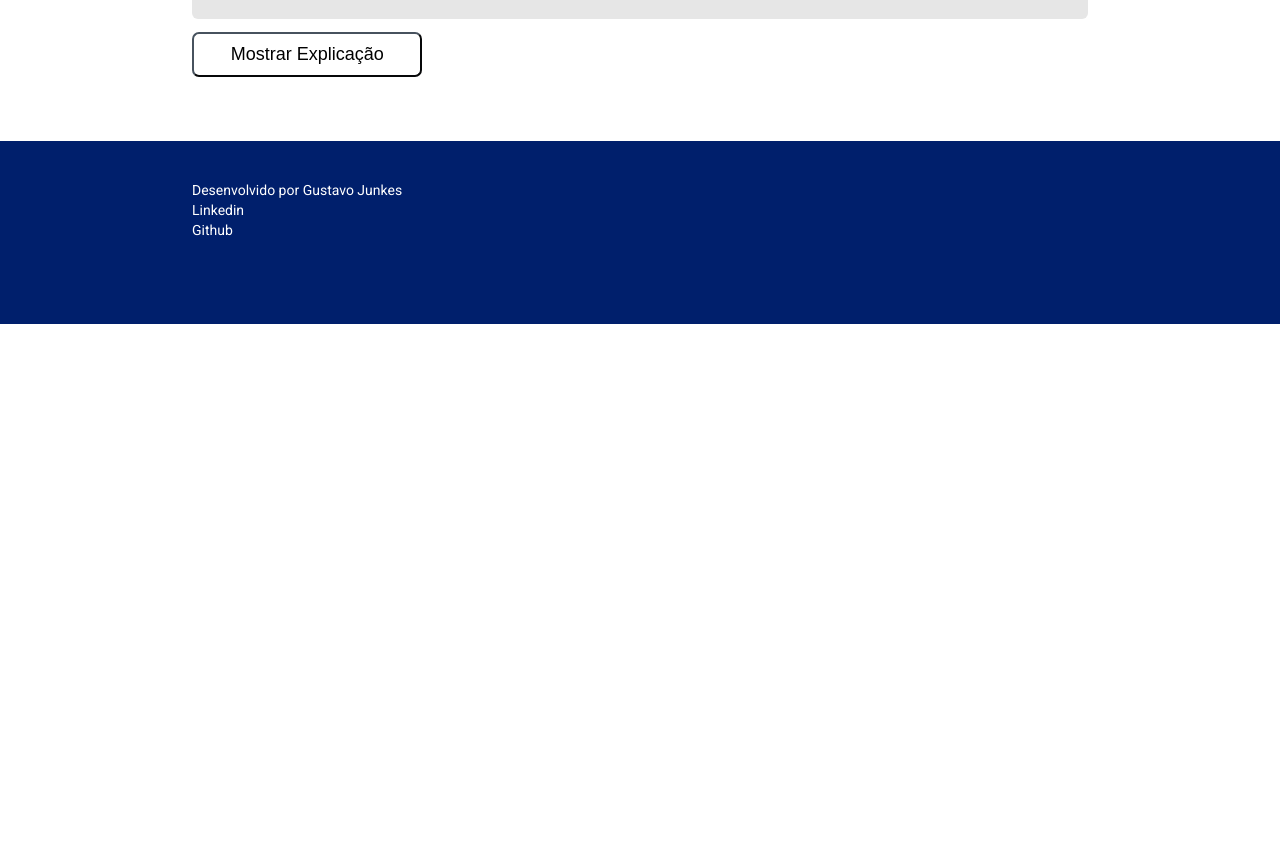
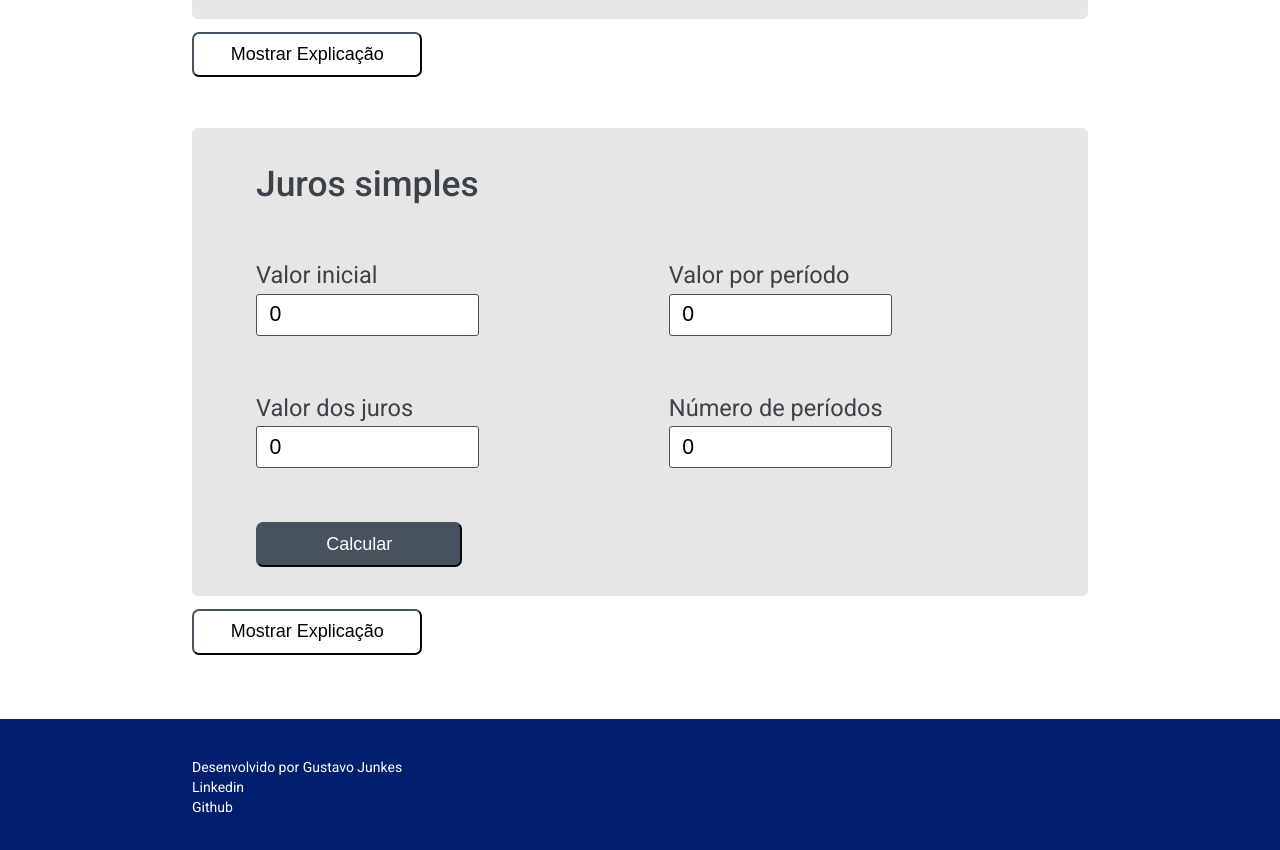
Before and after one commit to gustavoJunkes/math-platform, an Angular app: page /matematica/juros in a window 1280 px wide. Shown: the part 800-1650 px from the top of the page. Before the commit the page ends 1124 px from the top, so only its background shows below. Built offline with nearby package versions, Linux system fonts and the light colour scheme.

Commit message:
Implementing normal compound calculation.

```diff
--- a/src/app/features/math/compound-interest/compound-interest.component.html
+++ b/src/app/features/math/compound-interest/compound-interest.component.html
@@ -2,11 +2,11 @@
 
 <h1 class="page-title">Cálculo de juros</h1>
 
-<app-card-calculation [title]="title" [form]="calculationForm" (resultObject)="calculate($event)"></app-card-calculation>
+<app-card-calculation [title]="'Juros compostos'" [form]="calculationForm1" (resultObject)="calculate1($event)"></app-card-calculation>
 
-<div class="result-div" *ngIf="calculationResult">
-    <p>Resultado final: {{calculationResult}} <button class="copy-button" (click)="copy(calculationResult)">Copiar</button></p>
-    <p>Total de juros: {{interestCalculationResult}} <button class="copy-button" (click)="copy(interestCalculationResult)">Copiar</button></p>
+<div class="result-div" *ngIf="calculationResult1">
+    <p>Resultado final: {{calculationResult1}} <button class="copy-button" (click)="copy(calculationResult1)">Copiar</button></p>
+    <p>Total de juros: {{interestCalculationResult1}} <button class="copy-button" (click)="copy(interestCalculationResult1)">Copiar</button></p>
 </div>
 
 <div id="div-explanation-button">
@@ -23,4 +23,23 @@
     <button (click)="changeShowExplanation()"  class="show-explanation-button">Mostrar Explicação</button>
 </div>
 
+<app-card-calculation [title]="'Juros simples'" [form]="calculationForm2" (resultObject)="calculate2($event)"></app-card-calculation>
+<div class="result-div" *ngIf="calculationResult2">
+    <p>Resultado final: {{calculationResult2}} <button class="copy-button" (click)="copy(calculationResult1)">Copiar</button></p>
+    <p>Total de juros: {{interestCalculationResult2}} <button class="copy-button" (click)="copy(interestCalculationResult2)">Copiar</button></p>
+</div>
+<div id="div-explanation-button">
+    <div class="explanation-card" *ngIf="showExplanation" >
+        <h2>Como funciona o cálculo de juros Simples</h2>
+        <p>O cálculo de juros simples é aquele em que a taxa de juros, um valor predefinido, só atua sobre o valor inicial.
+            A fórmula que usamos para calcular juros simples é:
+        </p>
+        <p>
+            valor final = valor inicial + juros sobre valor inicial + valor por período * número de períodos
+        </p>
+
+    </div>
+    <button (click)="changeShowExplanation()"  class="show-explanation-button">Mostrar Explicação</button>
+</div>
+
 <app-footer></app-footer>
--- a/src/app/features/math/compound-interest/compound-interest.component.ts
+++ b/src/app/features/math/compound-interest/compound-interest.component.ts
@@ -8,37 +8,59 @@ import { FormBuilder, FormGroup, Validators } from '@angular/forms';
 })
 export class CompoundInterestComponent implements OnInit {
 
-  calculationForm!: FormGroup;
+  calculationForm1!: FormGroup;
+  calculationForm2!: FormGroup;
+
+  calculationResult1!: number;
+  calculationResult2!: number;
+
+  interestCalculationResult1!: number;
+  interestCalculationResult2!: number;
+
   showExplanation: boolean = false;
-  calculationResult!: number;
-  interestCalculationResult!: number;
-  keys!: string[];
+  resultObject!: any;
+  title: string = "Cálculo de Juros"
+
   constructor(private formBuilder: FormBuilder) { }
-  resultObject!: any;
-  title: string = "Juros compostos"
+
 
   ngOnInit(): void {
-    this.calculationForm = this.formBuilder.group({
+    this.calculationForm1 = this.formBuilder.group({
       "Valor inicial": this.formBuilder.control('0', [
+        Validators.required
+      ]),
+      "Valor por período": this.formBuilder.control('0', [
         Validators.required
       ]),
       "Valor dos juros": this.formBuilder.control('0', [
         Validators.required
       ]),
+      "Número de períodos": this.formBuilder.control('0', [
+        Validators.required
+      ])
+    });
+
+    this.calculationForm2 = this.formBuilder.group({
+      "Valor inicial": this.formBuilder.control('0', [
+        Validators.required
+      ]),
       "Valor por período": this.formBuilder.control('0', [
+        Validators.required
+      ]),
+      "Valor dos juros": this.formBuilder.control('0', [
         Validators.required
       ]),
       "Número de períodos": this.formBuilder.control('0', [
         Validators.required
-      ]),
+      ])
     })
   }
 
-  copy(value: number) {
+  copy(value: Object) {
     navigator.clipboard.writeText(value+"");
   }
 
-  calculate(form: FormGroup) {
+  calculate1(form: FormGroup) {
     var initialValue = Number(form.controls['Valor inicial'].value);
     var interestValue = Number(form.controls['Valor dos juros'].value);
     var numberPeriods = Number(form.controls['Valor por período'].value);
@@ -59,12 +81,24 @@ export class CompoundInterestComponent implements OnInit {
       console.log("------------------------------")
     }
     finalValue = +(finalValue.toFixed(2));
-    this.calculationResult = finalValue;
-    this.interestCalculationResult = totalInterest;
+    this.calculationResult1 = finalValue;
+    this.interestCalculationResult1 = totalInterest;
     console.log(finalValue)
   }
 
   changeShowExplanation() {
     this.showExplanation = !this.showExplanation;
   }
+
+  calculate2(form: FormGroup) {
+    var initialValue = Number(form.controls['Valor inicial'].value);
+    var interestValue = Number(form.controls['Valor dos juros'].value);
+    var numberPeriods = Number(form.controls['Valor por período'].value);
+    var valuePeriod = Number(form.controls['Número de períodos'].value);
+
+    var numericInterestValue = (interestValue / 100)*initialValue;
+    var finalValue = initialValue + numericInterestValue + valuePeriod * numberPeriods;
+    this.calculationResult2 = finalValue;
+    this.interestCalculationResult2 = numericInterestValue;
+  }
 }
```
